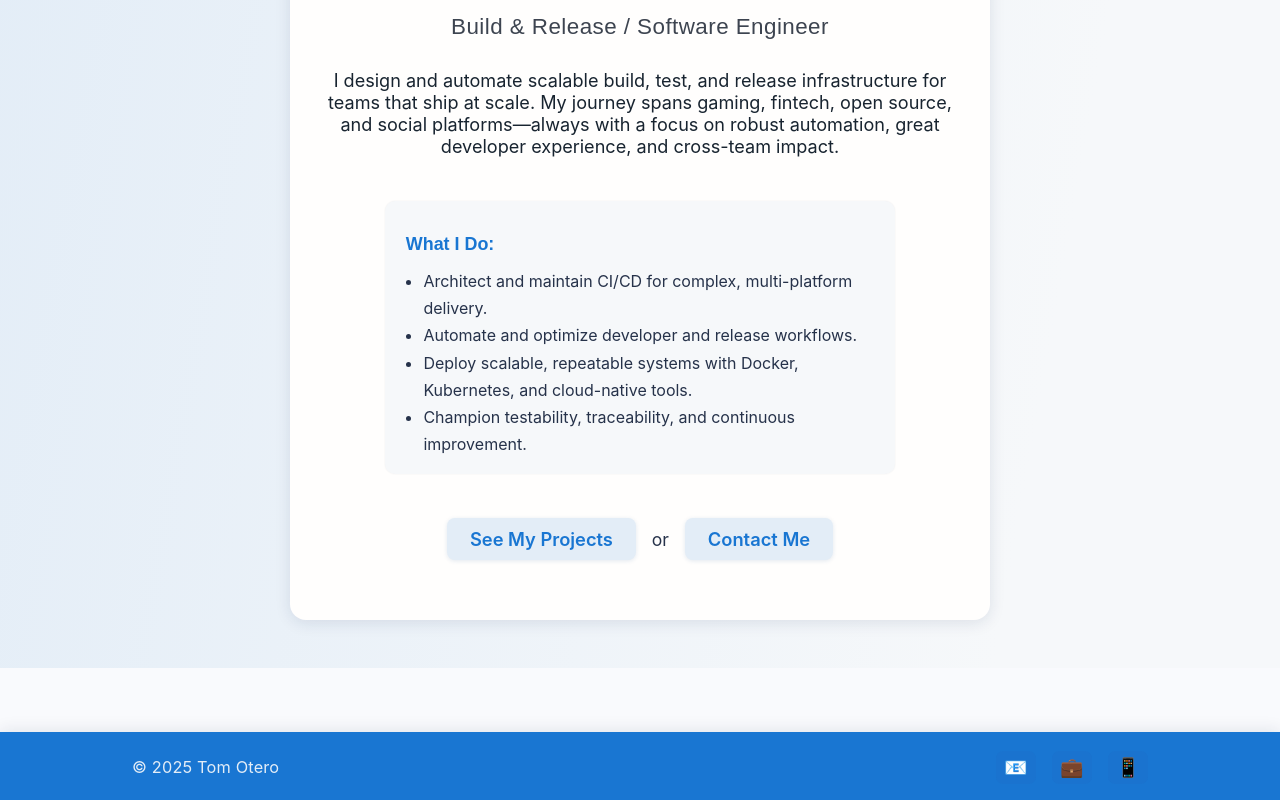
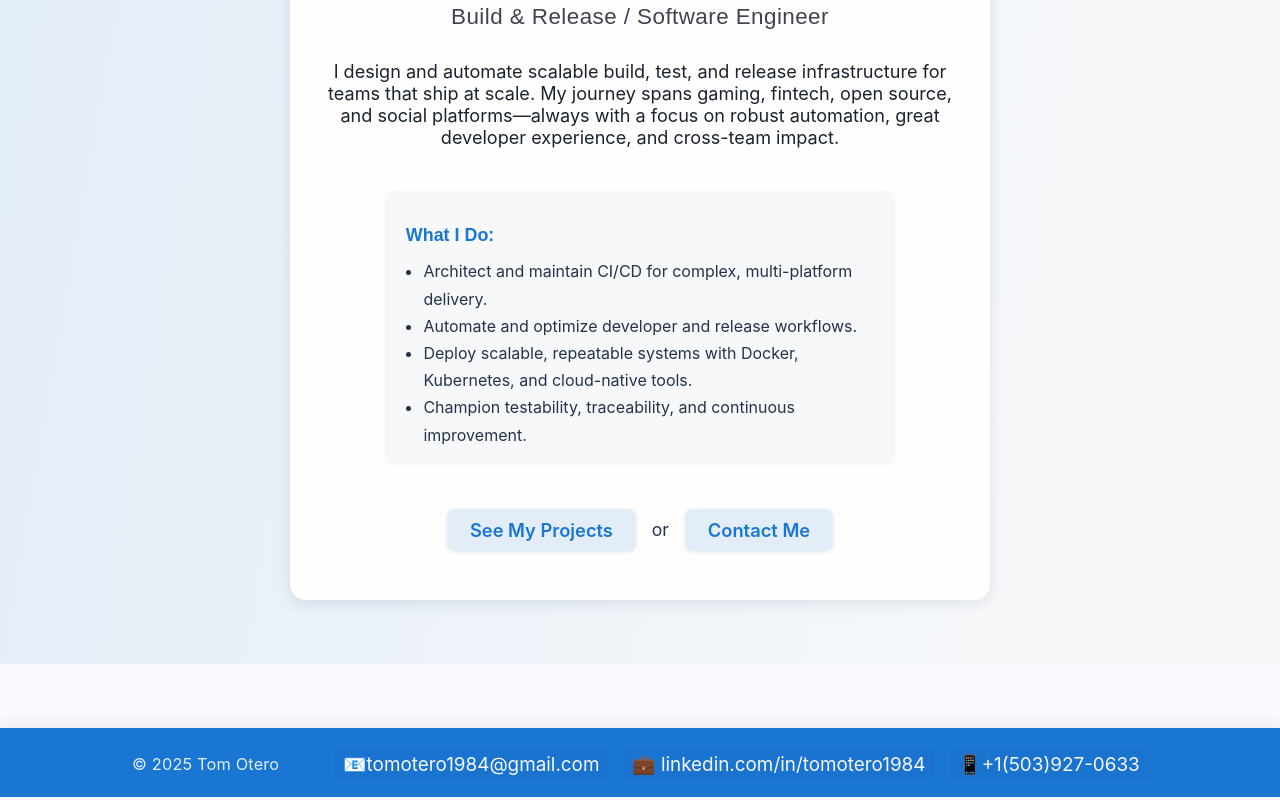
Before and after one commit to TomOtero1984/Portfolio, a Vue app in the folder app/: page / in a window 1280 px wide. Shown: the part 228-1028 px from the top of the page. Built offline with nearby package versions, Linux system fonts and the light colour scheme.

Commit message:
fix: update App.vue to use flexbox, update footer message, update HomeView to test flexbox

```diff
--- a/app/src/App.vue
+++ b/app/src/App.vue
@@ -5,10 +5,29 @@ import Footer from '@/components/Footer.vue'
 <template>
   <div id="app">
     <Header/>
-    <router-view/>
+    <main class="main-content">
+      <router-view/>
+    </main>
     <Footer/>
   </div>
 </template>
 <style scoped>
-/* Optional styles */
+
+html, body {
+  margin: 0;
+  padding: 0;
+  height: 100%;
+}
+
+#app {
+  display: flex;
+  flex-direction: column;
+  min-height: 100vh;
+}
+
+.main-content {
+  flex: 1;
+  display: flex;
+  flex-direction: column;
+}
 </style>
--- a/app/src/components/Footer.vue
+++ b/app/src/components/Footer.vue
@@ -10,13 +10,13 @@
       </div>
       <div class="footer-links">
         <a href="mailto:tomotero1984@gmail.com" title="Email" aria-label="Email">
-          <span class="footer-icon">📧</span>
+          <span class="footer-icon">📧tomotero1984@gmail.com</span>
         </a>
         <a href="https://linkedin.com/in/tomotero1984" target="_blank" rel="noopener" title="LinkedIn" aria-label="LinkedIn">
-          <span class="footer-icon">💼</span>
+          <span class="footer-icon">💼 linkedin.com/in/tomotero1984</span>
         </a>
         <a href="tel:+15039270633" title="Phone" aria-label="Phone">
-          <span class="footer-icon">📱</span>
+          <span class="footer-icon">📱+1(503)927-0633</span>
         </a>
       </div>
     </div>
--- a/app/src/views/HomeView.vue
+++ b/app/src/views/HomeView.vue
@@ -1,9 +1,9 @@
 <script setup lang="ts">
-// Feel free to import any assets, images, or icons you want to include here!
+// Nothing to import here for now!
 </script>
 
 <template>
-  <section class="home">
+  <section class="home-wrapper">
     <div class="home-content">
       <h1>Hi, I’m Tom Otero</h1>
       <h2>Build & Release / Software Engineer</h2>
@@ -33,22 +33,30 @@
 </template>
 
 <style scoped>
-.home {
-  min-height: 85vh;
+/* NEW: Full height wrapper with padding and layout behavior */
+.home-wrapper {
+  flex: 1;
+  min-height: 100%;
   display: flex;
   flex-direction: column;
-  justify-content: center;
+  justify-content: flex-start;
+  padding: 3rem 1rem 4rem;
   background: linear-gradient(100deg, #e3edf7 0%, #f6f8fa 80%);
+  width: 100%;
+  box-sizing: border-box;
 }
+
 .home-content {
   max-width: 700px;
-  margin: 3rem auto;
-  padding: 2.6rem 2rem;
+  margin: 0 auto;
+  padding: 2rem;
   border-radius: 16px;
   background: #fffefd;
-  box-shadow: 0 3px 16px rgba(20,40,80,0.11);
+  box-shadow: 0 3px 16px rgba(20, 40, 80, 0.11);
   text-align: center;
 }
+
+/* Typography */
 h1 {
   font-size: 2.4rem;
   color: #1976d2;
@@ -66,6 +74,8 @@ h2 {
   color: #182430;
   margin-bottom: 2.4em;
 }
+
+/* Highlights box */
 .quick-highlights {
   text-align: left;
   margin: 0 auto 1.8em auto;
@@ -87,6 +97,8 @@ h2 {
   font-size: 1rem;
   line-height: 1.7;
 }
+
+/* Call to Action */
 .home-actions {
   margin-top: 2.5em;
   font-size: 1.1rem;
@@ -112,9 +124,11 @@ h2 {
   background: #1976d2;
   color: #fff;
 }
+
+/* Responsive tweaks */
 @media (max-width: 650px) {
   .home-content {
-    padding: 1.2rem .7rem;
+    padding: 1.2rem 0.7rem;
   }
   .quick-highlights {
     font-size: 0.98rem;
```
